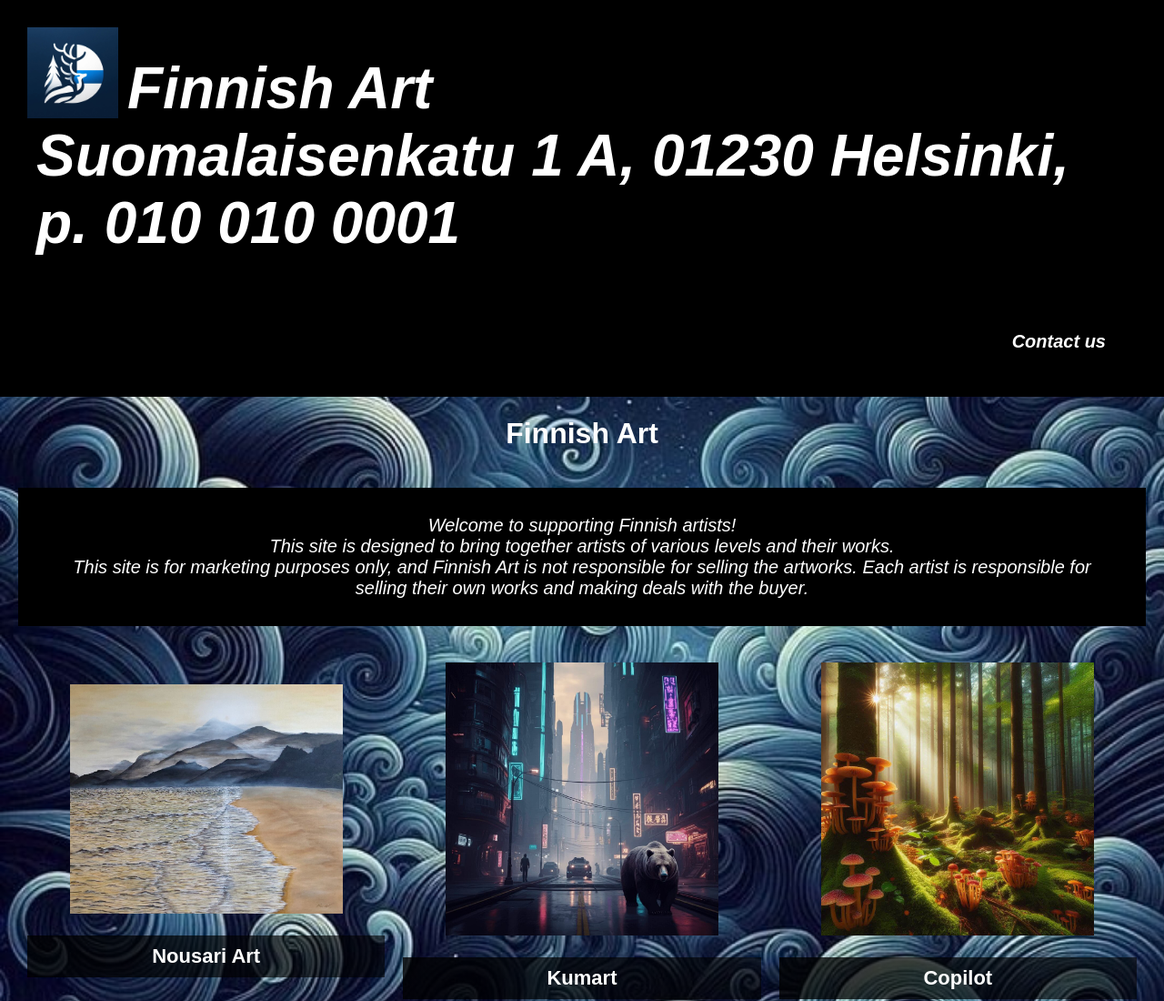
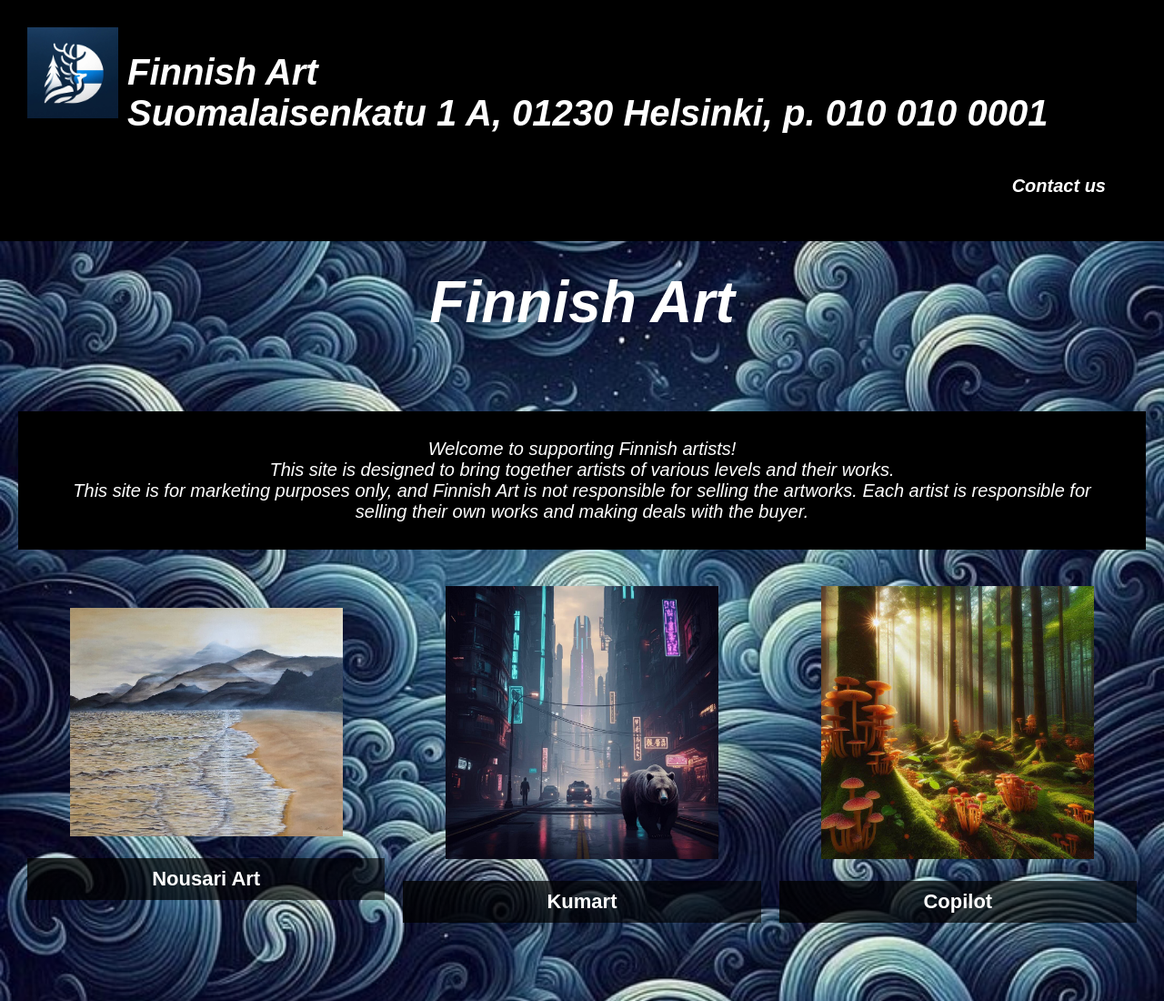
Before and after one commit to JoniLaine/FinnishArt, a plain HTML site: page index.html in a window 1280 px wide. Shown: the top 1100 px of the page at 91% size. Drawn offline with Linux system fonts and the light colour scheme.

Commit message:
Update index.html

```diff
--- a/index.html
+++ b/index.html
@@ -18,16 +18,16 @@
           <!-- Logo is only used in bigger sceens -->
         <img src="finnishArtLogo.jpeg" class="right-align img" alt="FinnishArtLogo">
           <!-- contact info is shown in the header in bigger screens -->
-        <h2 class="left-align">Finnish Art <br>
-            Suomalaisenkatu 1 A, 01230 Helsinki, p. 010 010 0001</h2>
+        <h1 class="left-align">Finnish Art <br>
+            Suomalaisenkatu 1 A, 01230 Helsinki, p. 010 010 0001</h1>
           <!-- navigation buttons are in the upper right side in the header in bigger screens. Only needed buttons are visible in each page -->
         <nav class="right-align">
             <a href="ContactPage.html" class="button">Contact us</a>
         </nav>
     </header>
 
-      <!-- h1 text for the page -->
-    <h1>Finnish Art</h1>
+      <!-- h2 text for the page -->
+    <h2>Finnish Art</h2>
 
     <main>
           <!-- Text sections use black-background style in all the pages-->
```
